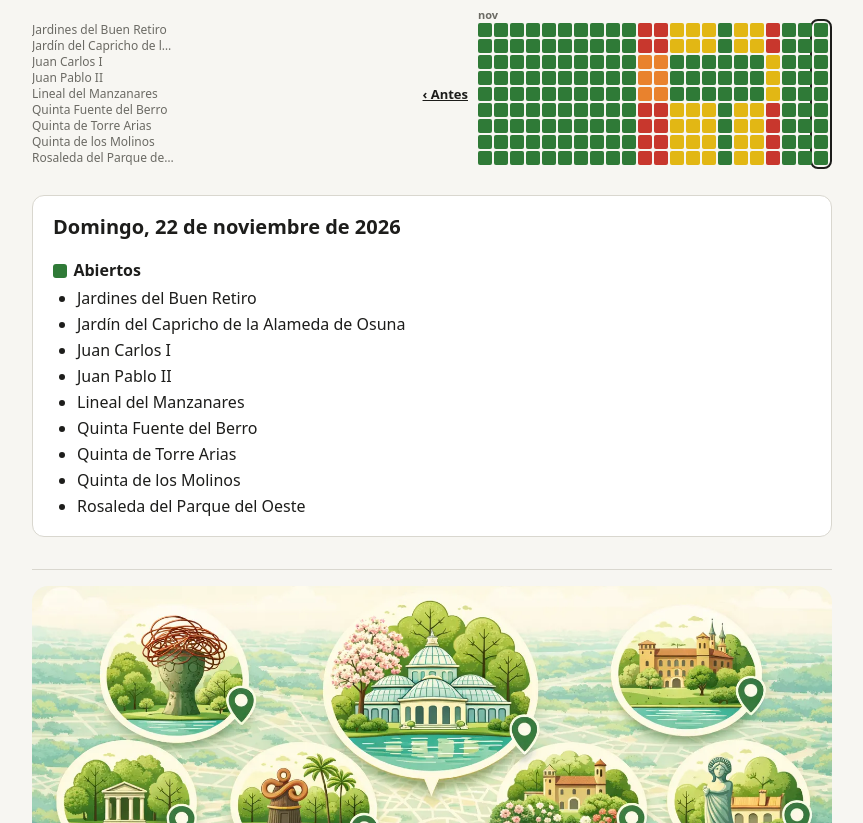
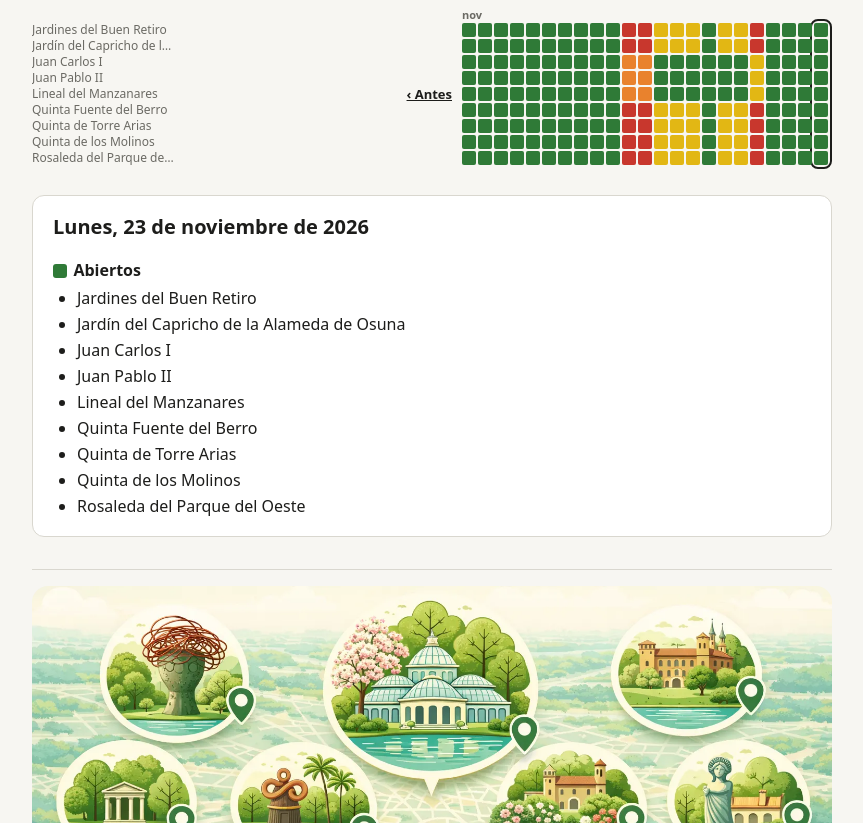
Before and after one commit to kikeenrique/ParquesMadridBot, a plain HTML site: page website/index.html in a window 1280 px wide. Shown: the part 1803-2626 px from the top of the page, without its empty margins (208-1071 px from the left). Drawn offline with Linux system fonts and the light colour scheme.

Commit message:
Update park state 2026-11-22T23:45:04Z

```diff
--- a/website/index.html
+++ b/website/index.html
@@ -15,6 +15,7 @@
 <link rel="icon" href="icon-192.png" type="image/png">
 <link rel="stylesheet" href="style.css">
 <style>
+body:has(#d-2026-11-23:checked) #p-2026-11-23{display:block}
 body:has(#d-2026-11-22:checked) #p-2026-11-22{display:block}
 body:has(#d-2026-11-21:checked) #p-2026-11-21{display:block}
 body:has(#d-2026-11-20:checked) #p-2026-11-20{display:block}
@@ -94,7 +95,8 @@ body:has(#d-2026-11-01:checked) #p-2026-11-01{display:block}
 <main class="viewer">
 <ol class="names" aria-hidden="true"><li>Jardines del Buen Retiro</li><li>Jardín del Capricho de la Alameda de Osuna</li><li>Juan Carlos I</li><li>Juan Pablo II</li><li>Lineal del Manzanares</li><li>Quinta Fuente del Berro</li><li>Quinta de Torre Arias</li><li>Quinta de los Molinos</li><li>Rosaleda del Parque del Oeste</li></ol>
 <div class="timeline" role="radiogroup" aria-label="Día">
-<input type="radio" name="dia" id="d-2026-11-22" checked><label for="d-2026-11-22" title="domingo, 22 de noviembre de 2026"><span class="vh">22 nov</span><i></i><i></i><i></i><i></i><i></i><i></i><i></i><i></i><i></i></label>
+<input type="radio" name="dia" id="d-2026-11-23" checked><label for="d-2026-11-23" title="lunes, 23 de noviembre de 2026"><span class="vh">23 nov</span><i></i><i></i><i></i><i></i><i></i><i></i><i></i><i></i><i></i></label>
+<input type="radio" name="dia" id="d-2026-11-22"><label for="d-2026-11-22" title="domingo, 22 de noviembre de 2026"><span class="vh">22 nov</span><i></i><i></i><i></i><i></i><i></i><i></i><i></i><i></i><i></i></label>
 <input type="radio" name="dia" id="d-2026-11-21"><label for="d-2026-11-21" title="sábado, 21 de noviembre de 2026"><span class="vh">21 nov</span><i></i><i></i><i></i><i></i><i></i><i></i><i></i><i></i><i></i></label>
 <input type="radio" name="dia" id="d-2026-11-20"><label for="d-2026-11-20" title="viernes, 20 de noviembre de 2026"><span class="vh">20 nov</span><i></i><i></i><i></i><i></i><i></i><i></i><i></i><i></i><i></i></label>
 <input type="radio" name="dia" id="d-2026-11-19"><label for="d-2026-11-19" title="jueves, 19 de noviembre de 2026"><span class="vh">19 nov</span><i class="l5"></i><i class="l5"></i><i class="l3"></i><i class="l3"></i><i class="l3"></i><i class="l5"></i><i class="l5"></i><i class="l5"></i><i class="l5"></i></label>
@@ -119,9 +121,14 @@ body:has(#d-2026-11-01:checked) #p-2026-11-01{display:block}
 <a class="more" href="historico/2026-2.html" title="julio–octubre de 2026">‹ Antes</a>
 </div>
 </main>
+<section class="day panel" id="p-2026-11-23">
+<h2>Lunes, 23 de noviembre de 2026</h2>
+
+<h3><i class="l1"></i>Abiertos</h3><ul><li>Jardines del Buen Retiro</li><li>Jardín del Capricho de la Alameda de Osuna</li><li>Juan Carlos I</li><li>Juan Pablo II</li><li>Lineal del Manzanares</li><li>Quinta Fuente del Berro</li><li>Quinta de Torre Arias</li><li>Quinta de los Molinos</li><li>Rosaleda del Parque del Oeste</li></ul>
+</section>
 <section class="day panel" id="p-2026-11-22">
 <h2>Domingo, 22 de noviembre de 2026</h2>
-
+<p class="note">Estado al final del día.</p>
 <h3><i class="l1"></i>Abiertos</h3><ul><li>Jardines del Buen Retiro</li><li>Jardín del Capricho de la Alameda de Osuna</li><li>Juan Carlos I</li><li>Juan Pablo II</li><li>Lineal del Manzanares</li><li>Quinta Fuente del Berro</li><li>Quinta de Torre Arias</li><li>Quinta de los Molinos</li><li>Rosaleda del Parque del Oeste</li></ul>
 </section>
 <section class="day panel" id="p-2026-11-21">
```
